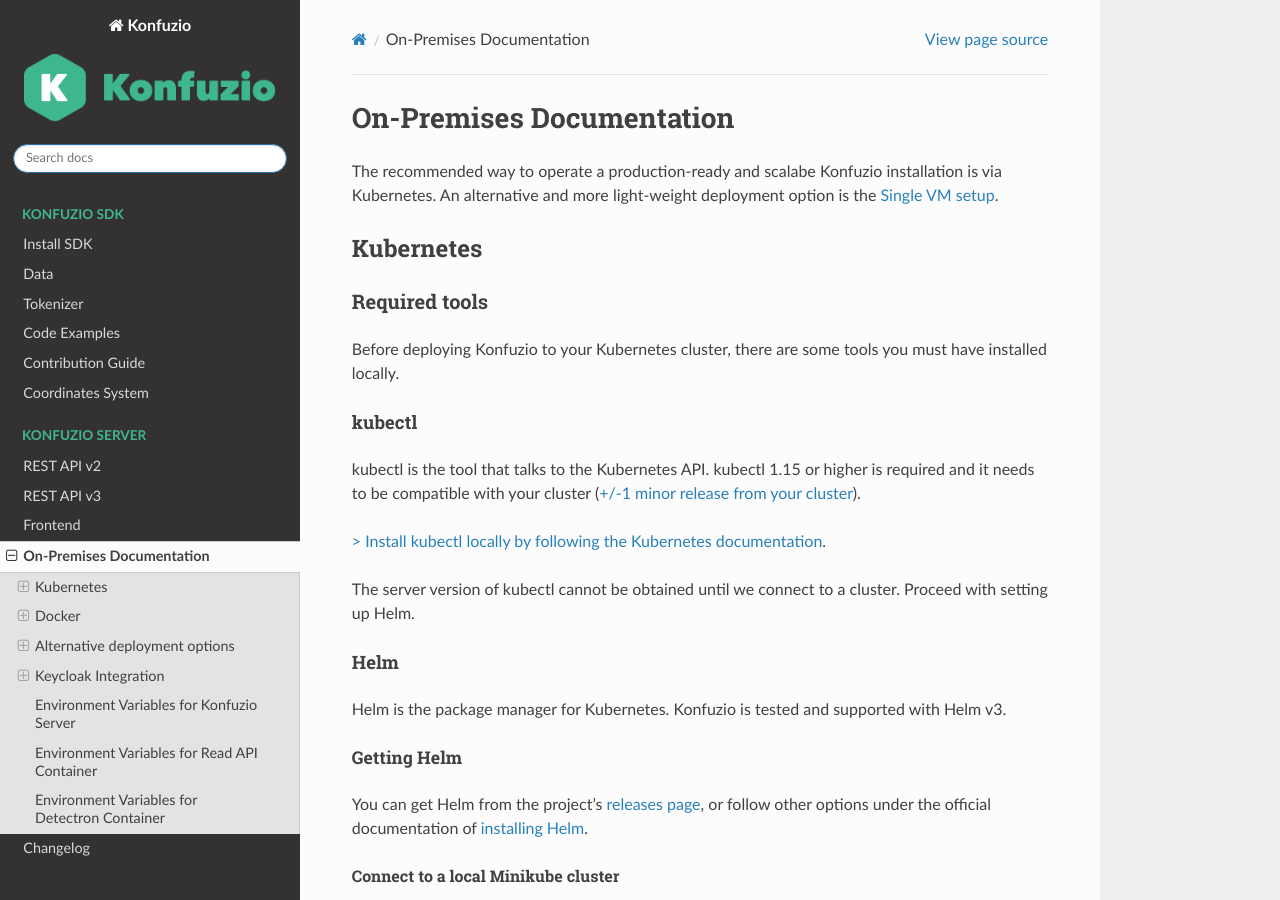
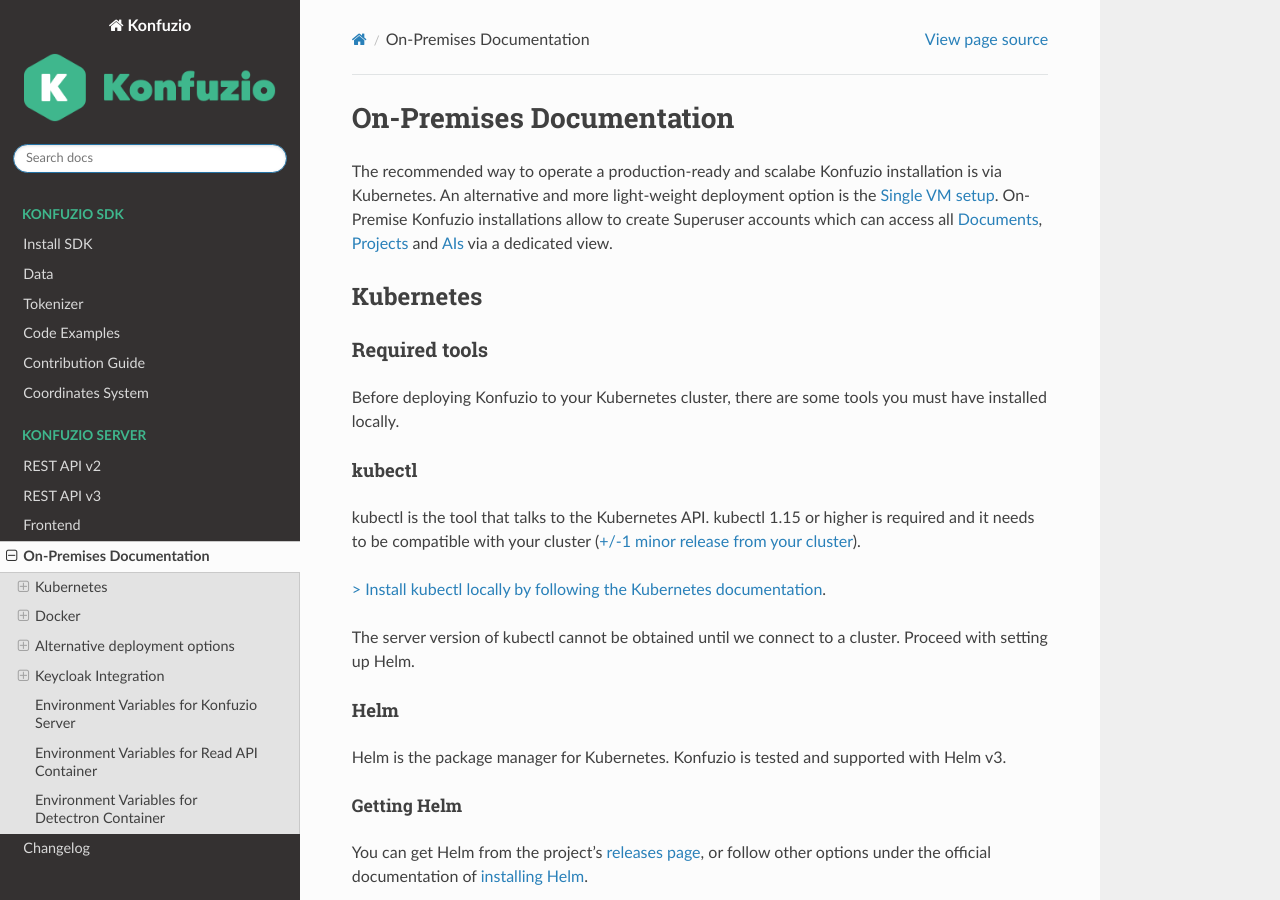
Before and after one commit to konfuzio-ai/konfuzio-sdk, a Sphinx documentation site: the page built from docs/web/on_premises.md, in a window 1280 px wide and 900 px high. Built offline with Sphinx 7.4.7 and the Read the Docs theme 2.0.0, drawn with Linux system fonts in a browser that asks for light colours.

Commit message:
Update on_premises.md

```diff
--- a/docs/web/on_premises.md
+++ b/docs/web/on_premises.md
@@ -5,7 +5,7 @@
 
 # On-Premises Documentation
 
-The recommended way to operate a production-ready and scalabe Konfuzio installation is via Kubernetes. An alternative and more light-weight deployment option is the [Single VM setup](/web/on_premises.html#alternative-deployment-options).
+The recommended way to operate a production-ready and scalabe Konfuzio installation is via Kubernetes. An alternative and more light-weight deployment option is the [Single VM setup](/web/on_premises.html#alternative-deployment-options). On-Premise Konfuzio installations allow to create Superuser accounts which can access all [Documents](https://help.konfuzio.com/modules/superuserdocuments/index.html), [Projects](https://help.konfuzio.com/modules/superuserprojects/index.html) and [AIs](https://help.konfuzio.com/modules/superuserais/index.html) via a dedicated view.
 
 ## Kubernetes
 
```
